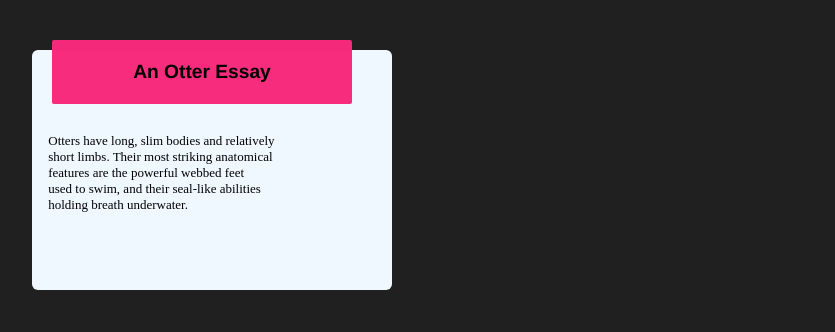
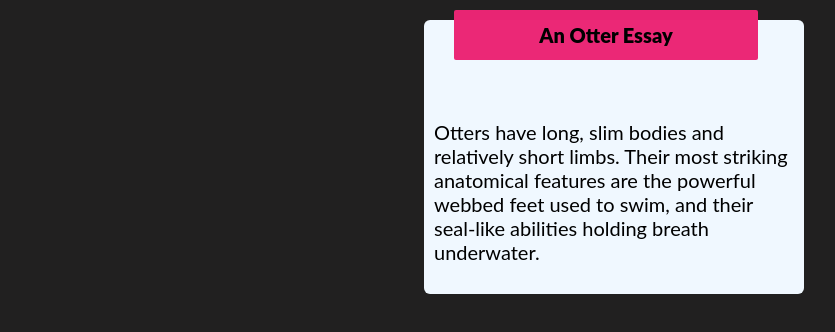
Before and after one commit to subomi-esther/CSS-ASSIGNMENTS, a plain HTML site: page essay.html in a window 1280 px wide. Shown: the whole page, without its empty margins (26-861 px from the left). Drawn offline with Linux system fonts and the light colour scheme.

Commit message:
New changes

```diff
--- a/essay.css
+++ b/essay.css
@@ -5,37 +5,64 @@
 .container {
     display: flexbox;
     background-color: aliceblue;
-    margin: 50px;
+    margin: 20px auto;
     border-radius: 6px;
-    height: 30vh;
+    height: fit-content;
     width: 45vh;
+    padding: 10px;
 
 }
 
 .heading {
     display: flexbox;
-    background-color: rgba(247, 42, 124, 0.989);
+    background-color: rgba(235, 38, 117, 0.989);
     align-items: center;
     justify-content: center;
-    line-height: 8vh;
+    line-height: 50px;
     margin-left: 20px;
     text-align: center;
-    width: 35vh;
-    padding-left: 10px;
-    padding-right: 10px;
+    font-weight: 900;
+    width: 38vh;
+    top: -40px;
     position: relative;
-    top: -10px;
     border-radius: 2px;
 
 }
 
-pre {
-    font-family:serif;
-    font-size: small;
+p{
+    font-family:Lato;
+    font-size: 20px;
+}
 
+@media (max-width: 320px) {
+    .container{
+      max-width: 320px;
+      width: 45vh;
+      word-wrap: break-word;
+      overflow-wrap: break-word;
+
+
+    }
+
+    .heading {
+        align-items: center;
+        justify-content: center;
+        width: 13vh ;
+    }
 }
-p{
-    font-family:'Franklin Gothic Medium', 'Arial Narrow', Arial, sans-serif;
-    font-weight: 600;
-    font-size: larger;
+
+@media (max-width: 460px) {
+   .heading {
+    align-items: center;
+       justify-content: center;
+
+   }
 }
+
+
+@media (min-width:640px) {
+   .heading{
+    justify-content: center;
+    align-items: center;
+   }
+}
--- a/essay.html
+++ b/essay.html
@@ -12,13 +12,13 @@
         <div class="heading">
             <p></strong> An Otter Essay</strong></p>
         </div>
-     <pre>
+     <p>
      Otters have long, slim bodies and relatively
      short limbs. Their most striking anatomical
      features are the powerful webbed feet
      used to swim, and their seal-like abilities
      holding breath underwater.
-      </pre>
+      </p>
 
     </div>
 </body>
```
Also changed, not shown: huckleberry.css (+2 -12 lines).
